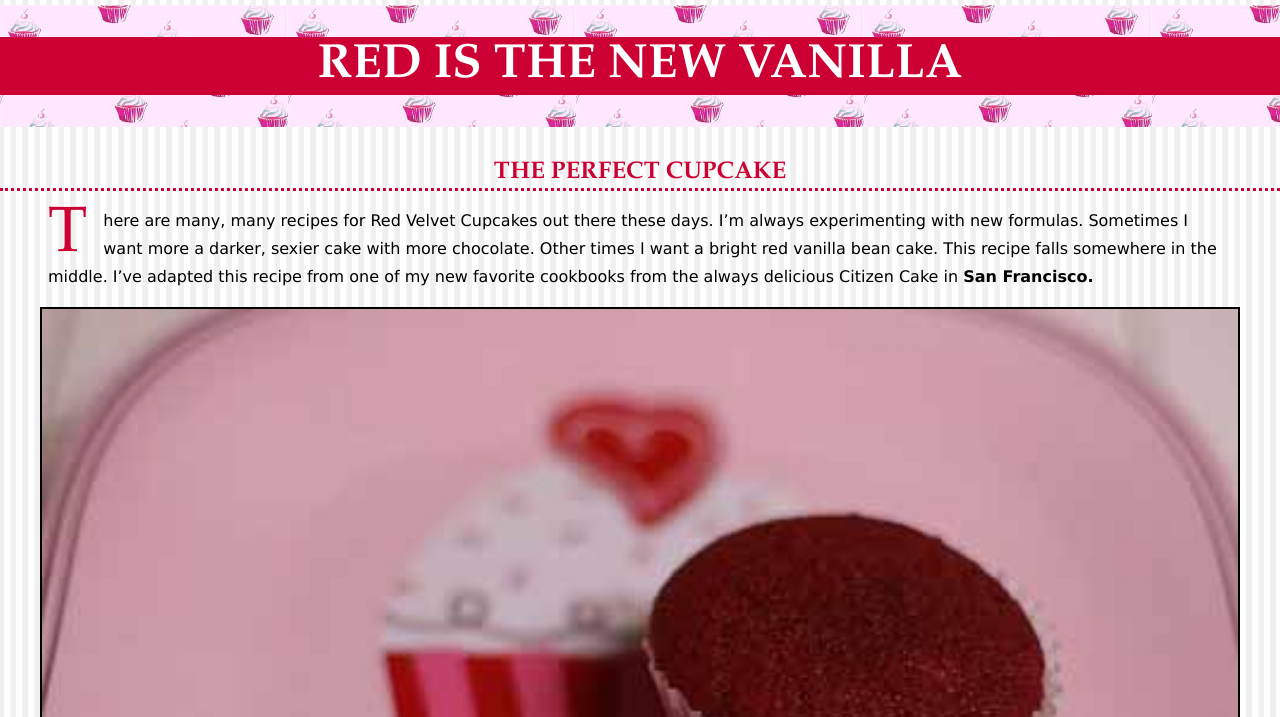
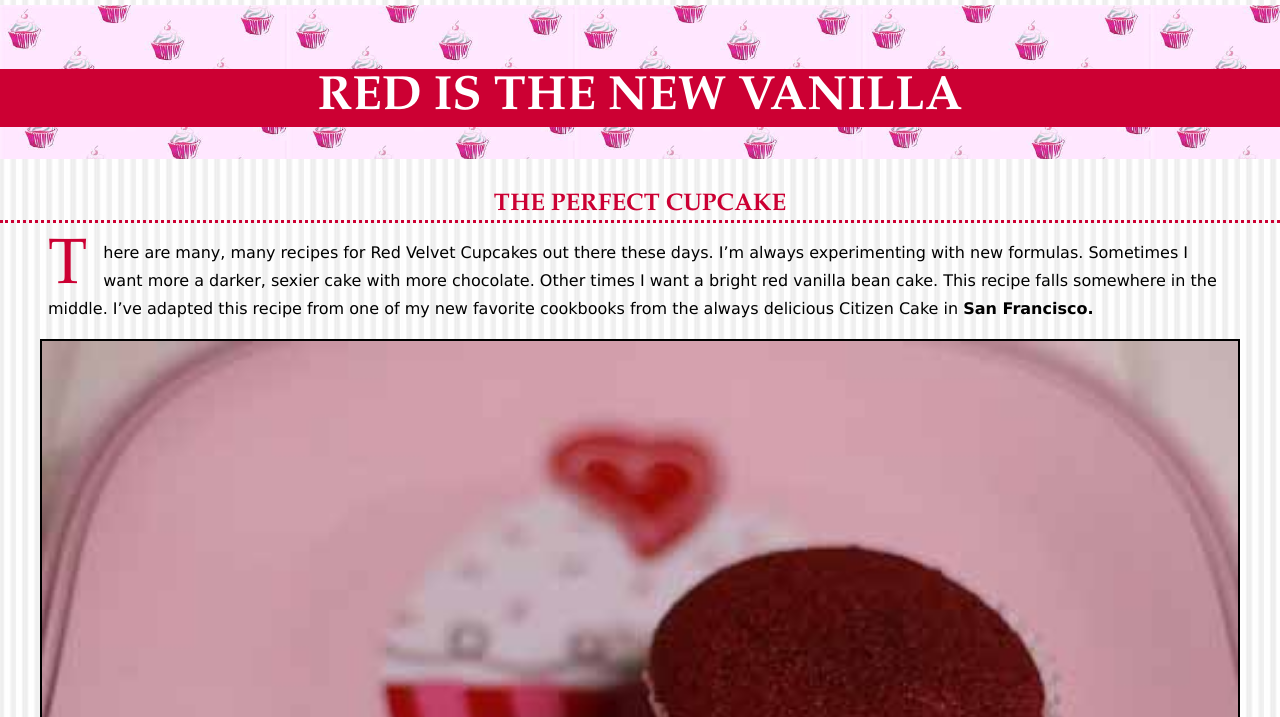
Before and after one commit to eringraham/assignment1, a plain HTML site: page index.html in a window 1280 px wide. Shown: the part 83-800 px from the top of the page. Drawn offline with Linux system fonts and the light colour scheme.

Commit message:
adjusted mistake

```diff
--- a/css/general.css
+++ b/css/general.css
@@ -65,7 +65,7 @@ article {
 }
 
 h1 {
-    margin: 4rem 0 2;
+    margin: 4rem 0 2rem;
     font-weight: bold;
     font-size: 3rem;
     text-transform: uppercase;
```
